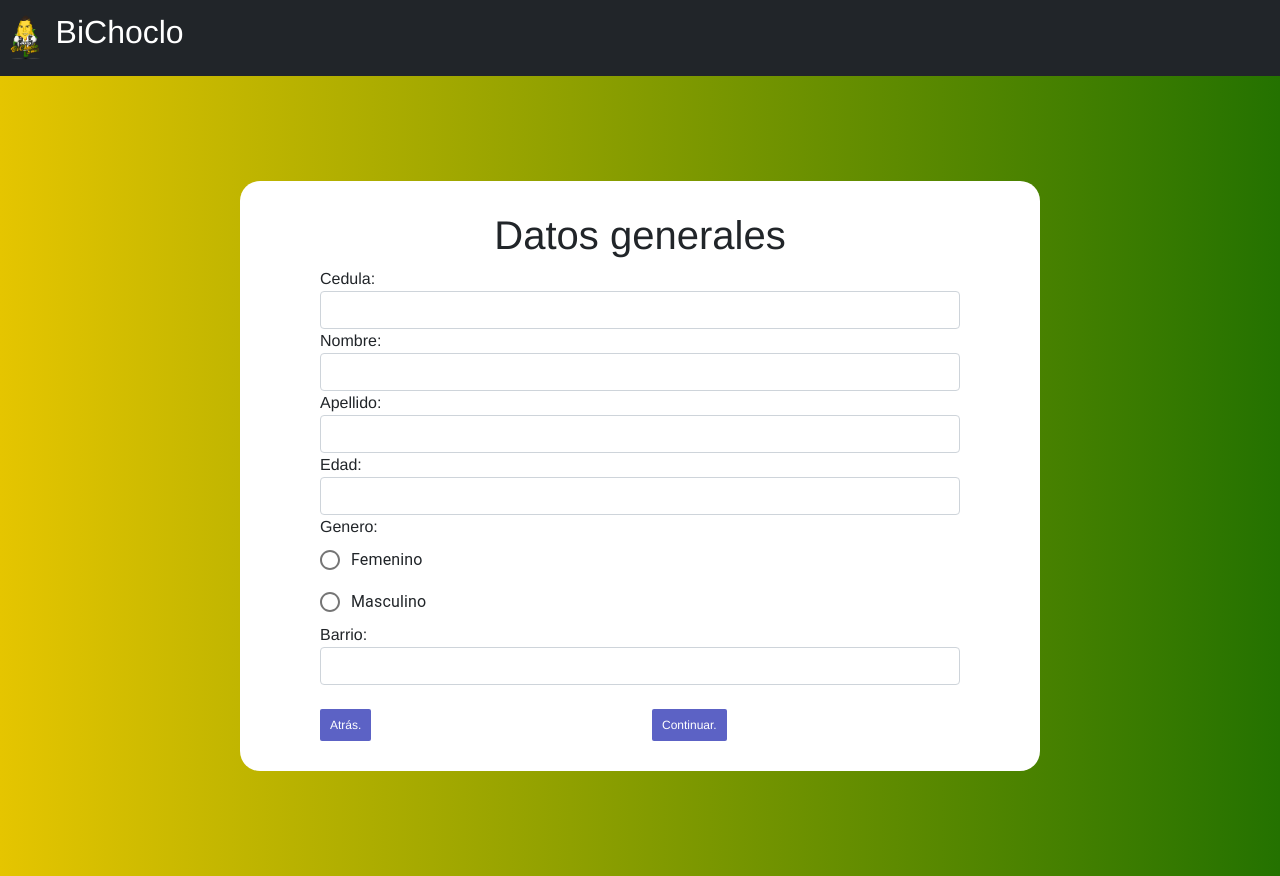
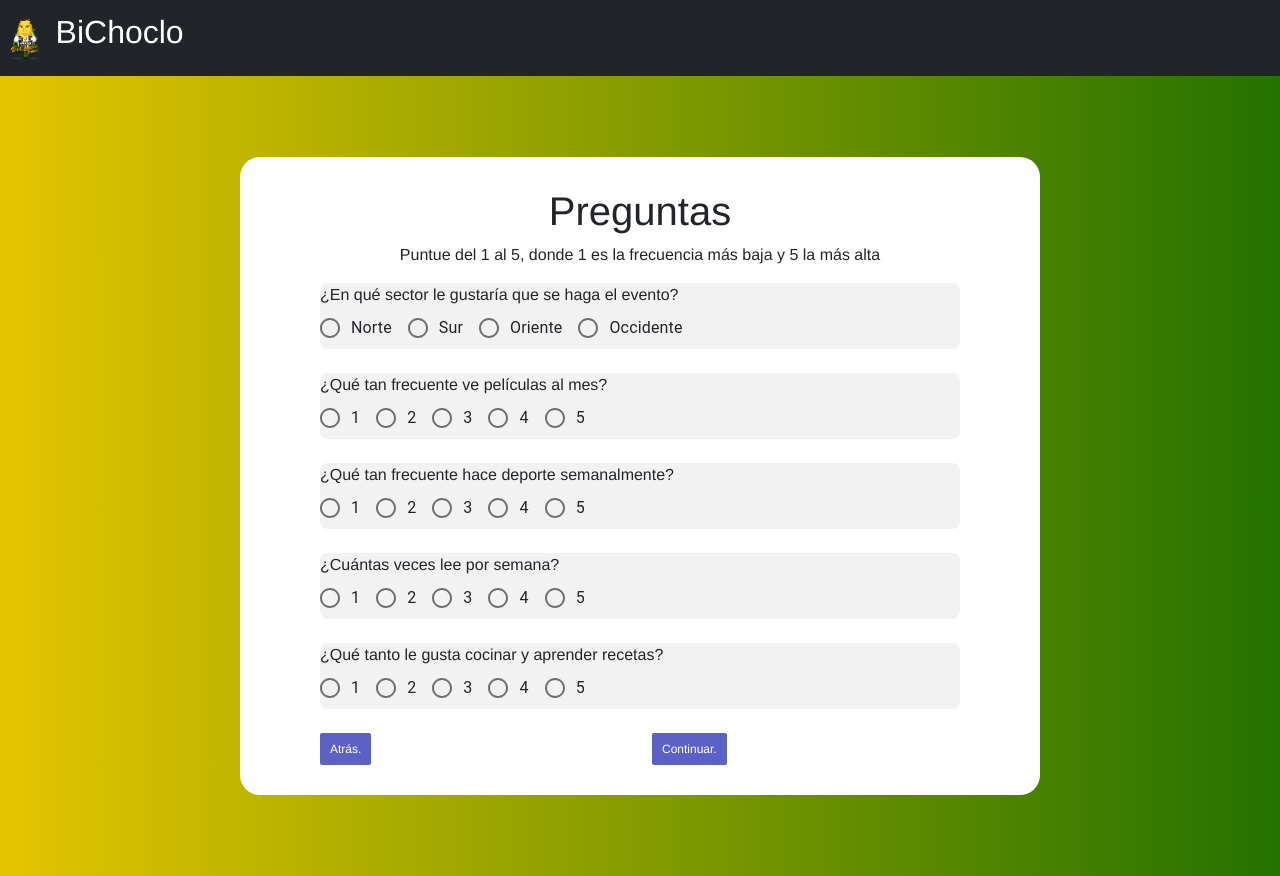
Before and after one commit to JuanCamilo-R/ProyectoBD, a React (Create React App) app in the folder cliente/: page /form in a window 1280 px wide. Both pictures are taken after a click on the button "Continuar.". Built offline with nearby package versions, Linux system fonts and the light colour scheme.

Commit message:
Segunda parte hecha

```diff
--- a/cliente/src/components/Forms.js
+++ b/cliente/src/components/Forms.js
@@ -12,6 +12,16 @@ class Forms extends React.Component {
         genero: '',
         comuna: '',
         barrio: '',
+        sector: '',
+        peliculasFrecuencia: '',
+        deporteFrecuencia: '',
+        leerFrecuencia: '',
+        cocinarFrecuencia: '',
+        eventosFrecuencia: '',
+        conciertoFrecuencia: '',
+        color: '',
+        mesPreferencia: '',
+        ocupacion: ''
     };
 
     nextStep = () => {
@@ -33,16 +43,22 @@ class Forms extends React.Component {
     render() {
 
         const { step } = this.state;
-        const { cedula, nombre, apellido, edad, genero, comuna, barrio} = this.state;
-        const values = { cedula, nombre, apellido, edad, genero, comuna, barrio};
+        const { cedula, nombre, apellido, edad, genero, comuna, barrio, sector, peliculasFrecuencia,
+            deporteFrecuencia, leerFrecuencia, cocinarFrecuencia, eventosFrecuencia, conciertoFrecuencia,
+            color, mesPreferencia, ocupacion } = this.state;
+        const values = {
+            cedula, nombre, apellido, edad, genero, comuna, barrio,sector, peliculasFrecuencia,
+            deporteFrecuencia, leerFrecuencia, cocinarFrecuencia, eventosFrecuencia, conciertoFrecuencia,
+            color, mesPreferencia, ocupacion
+        };
         switch (step) {
             case 1:
                 return (
-                        <FirstPart nextStep={this.nextStep} inputChange={this.inputChange} values={values} />
+                    <FirstPart nextStep={this.nextStep} inputChange={this.inputChange} values={values} />
                 );
             case 2:
-                return(
-                    <SecondPart nextStep = {this.nextStep} prevStep = {this.prevStep} inputChange = {this.inputChange} values = {values}/>
+                return (
+                    <SecondPart nextStep={this.nextStep} prevStep={this.prevStep} inputChange={this.inputChange} values={values} />
                 );
         }
     }
--- a/cliente/src/components/SecondPart.js
+++ b/cliente/src/components/SecondPart.js
@@ -20,47 +20,76 @@ export class SecondPart extends Component {
         const { values, inputChange } = this.props;
         return (
             <div className="form-container">
-                <h1 className="h1">Datos generales</h1>
-                <div className="form-group">
-                    <label htmlFor="cedula">
-                        Cedula:
-                    </label>
-                    <input type="text" className="form-control" name="cedula" onChange={inputChange('nombre')} value={values.cedula} />
+                <div>
+                <h1 className="h1">Preguntas</h1>
+                <p className = "remainder"> Puntue del 1 al 5, donde 1 es la frecuencia más baja y 5 la más alta </p>
                 </div>
-                <div className="form-group">
-                    <label htmlFor="nombre">
-                        Nombre:
-                    </label>
-                    <input type="text" className="form-control" name="nombre" onChange={inputChange('nombre')} value={values.nombre} />
-                </div>
-                <div className="form-group">
-                    <label htmlFor="apellido">
-                        Apellido:
-                    </label>
-                    <input type="text" className="form-control" name="apellido" onChange={inputChange('apellido')} value={values.apellido} />
-                </div>
-                <div className="form-group">
-                    <label htmlFor="edad">
-                        Edad:
-                    </label>
-                    <input type="text" className="form-control" name="edad" onChange={inputChange('edad')} value={values.edad} />
-                </div>
-                <div className="form-group">
-                    <label htmlFor="genero">
-                        Genero:
+                <div className="form-group form-design">
+                    <label htmlFor="sector">
+                        ¿En qué sector le gustaría que se haga el evento?
                     </label>
                     <div className="radio">
-                        <RadioGroup aria-label="gender" name="gender1" value={values.genero} onChange={inputChange('genero')}>
-                            <FormControlLabel value="Femenino" control={<Radio />} label="Femenino" />
-                            <FormControlLabel value="Masculino" control={<Radio />} label="Masculino" />
+                        <RadioGroup row arial-label="sector" name="sector" value={values.sector} onChange={inputChange('sector')}>
+                            <FormControlLabel  value="Norte" control={<Radio />} label="Norte" />
+                            <FormControlLabel  value="Sur" control={<Radio />} label="Sur" />
+                            <FormControlLabel  value="Oriente" control={<Radio />} label="Oriente" />
+                            <FormControlLabel  value="Occidente" control={<Radio />} label="Occidente" />
                         </RadioGroup>
                     </div>
                 </div>
-                <div className="form-group">
-                    <label htmlFor="barrio">
-                        Barrio:
+                <br/>
+                <div className="form-group form-design">
+                    <label htmlFor="peliculasFrecuencia">
+                        ¿Qué tan frecuente ve películas al mes?
                     </label>
-                    <input type="text" className="form-control" name="barrio" onChange={inputChange('barrio')} value={values.barrio} />
+                    <div className="radio">
+                        <RadioGroup row arial-label="peliculasFrecuencia" name="peliculasFrecuencia" value={values.peliculasFrecuencia} onChange={inputChange('peliculasFrecuencia')}>
+                            <FormControlLabel type="number" value="1" control={<Radio />} label="1" />
+                            <FormControlLabel type="number" value="2" control={<Radio />} label="2" />
+                            <FormControlLabel type="number" value="3" control={<Radio />} label="3" />
+                            <FormControlLabel type="number" value="4" control={<Radio />} label="4" />
+                            <FormControlLabel type="number" value="5" control={<Radio />} label="5" />
+                        </RadioGroup>
+                    </div>
+                </div>
+                <br/>
+                <div className="form-group form-design">
+                    <label htmlFor="deporteFrecuencia">
+                        ¿Qué tan frecuente hace deporte semanalmente?
+                    </label>
+                    <RadioGroup row arial-label="deporteFrecuencia" name="deporteFrecuencia" value={values.deporteFrecuencia} onChange={inputChange('deporteFrecuencia')}>
+                        <FormControlLabel type="number" value="1" control={<Radio />} label="1" />
+                        <FormControlLabel type="number" value="2" control={<Radio />} label="2" />
+                        <FormControlLabel type="number" value="3" control={<Radio />} label="3" />
+                        <FormControlLabel type="number" value="4" control={<Radio />} label="4" />
+                        <FormControlLabel type="number" value="5" control={<Radio />} label="5" />
+                    </RadioGroup>
+                </div>
+                <br/>
+                <div className="form-group form-design">
+                    <label htmlFor="leerFrecuencia">
+                        ¿Cuántas veces lee por semana?
+                    </label>
+                    <RadioGroup row arial-label="leerFrecuencia" name="leerFrecuencia" value={values.leerFrecuencia} onChange={inputChange('leerFrecuencia')}>
+                        <FormControlLabel type="number" value="1" control={<Radio />} label="1" />
+                        <FormControlLabel type="number" value="2" control={<Radio />} label="2" />
+                        <FormControlLabel type="number" value="3" control={<Radio />} label="3" />
+                        <FormControlLabel type="number" value="4" control={<Radio />} label="4" />
+                        <FormControlLabel type="number" value="5" control={<Radio />} label="5" />
+                    </RadioGroup>
+                </div>
+                <br/>
+                <div className="form-group form-design">
+                    <label htmlFor="cocinarFrecuencia">
+                        ¿Qué tanto le gusta cocinar y aprender recetas?
+                    </label>
+                    <RadioGroup row arial-label="cocinarFrecuencia" name="cocinarFrecuencia" value={values.cocinarFrecuencia} onChange={inputChange('cocinarFrecuencia')}>
+                        <FormControlLabel type="number" value="1" control={<Radio />} label="1" />
+                        <FormControlLabel type="number" value="2" control={<Radio />} label="2" />
+                        <FormControlLabel type="number" value="3" control={<Radio />} label="3" />
+                        <FormControlLabel type="number" value="4" control={<Radio />} label="4" />
+                        <FormControlLabel type="number" value="5" control={<Radio />} label="5" />
+                    </RadioGroup>
                 </div>
                 <br />
                 <div className="row">
--- a/cliente/src/components/styles/Badge.css
+++ b/cliente/src/components/styles/Badge.css
@@ -20,6 +20,15 @@
     */
 }
 
+.remainder{
+    text-align: center;
+}
+
+.form-design{
+    border-radius: 8px;
+    background-color: #f3f2f2;
+}
+
 .form-container{
     background: #fff;
     border-radius: 20px;
@@ -40,8 +49,8 @@
   border: 3px solid rgb(0, 0, 0);
   border-radius: 12px;
   padding: 10px;
-    border: 1px solid #a9a8c2;
-    background: rgb(249, 255, 197);
+  border: 1px solid #a9a8c2;
+  background: rgb(249, 255, 197);
 
     overflow-x: scroll;
   /* Control de la altura con base en el texto del div*/
```
